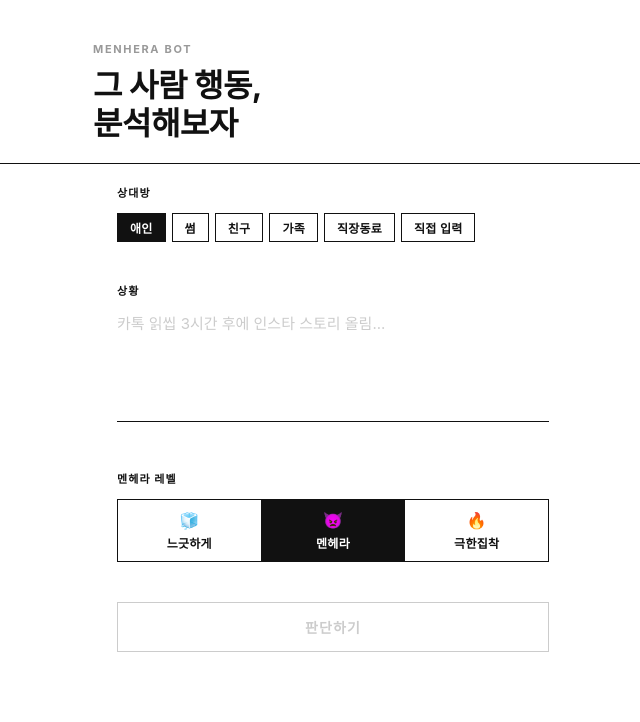
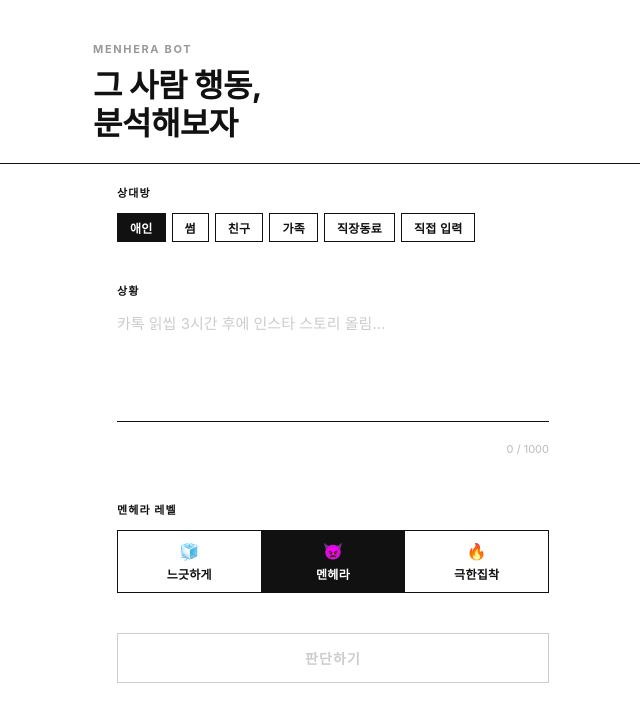
Before and after one commit to hongchal/MenheraBot, a Next.js app in the folder apps/web/: page / in a window 1280 px wide. Shown: the top 722 px of the page, without its empty margins (307-947 px from the left). Built offline with nearby package versions, Linux system fonts and the light colour scheme; a web font is replaced by a local one.

Commit message:
feat(ui): 상황 입력 1000자 제한 및 글자 수 표시
Co-Authored-By: Claude Sonnet 4.6 <noreply@anthropic.com>

```diff
--- a/apps/web/app/page.tsx
+++ b/apps/web/app/page.tsx
@@ -363,8 +363,9 @@ export default function MenheraBot() {
           <Label>상황</Label>
           <textarea
             value={situation}
-            onChange={(e) => setSituation(e.target.value)}
+            onChange={(e) => setSituation(e.target.value.slice(0, 1000))}
             placeholder="카톡 읽씹 3시간 후에 인스타 스토리 올림..."
+            maxLength={1000}
             rows={4}
             style={{
               width: "100%",
@@ -381,6 +382,11 @@ export default function MenheraBot() {
               background: "transparent",
             }}
           />
+          <div style={{ textAlign: "right", marginTop: 4 }}>
+            <span style={{ fontSize: 11, color: situation.length >= 900 ? ACCENT : "#bbb" }}>
+              {situation.length} / 1000
+            </span>
+          </div>
         </div>
 
         {/* 멘헤라 레벨 */}
```
